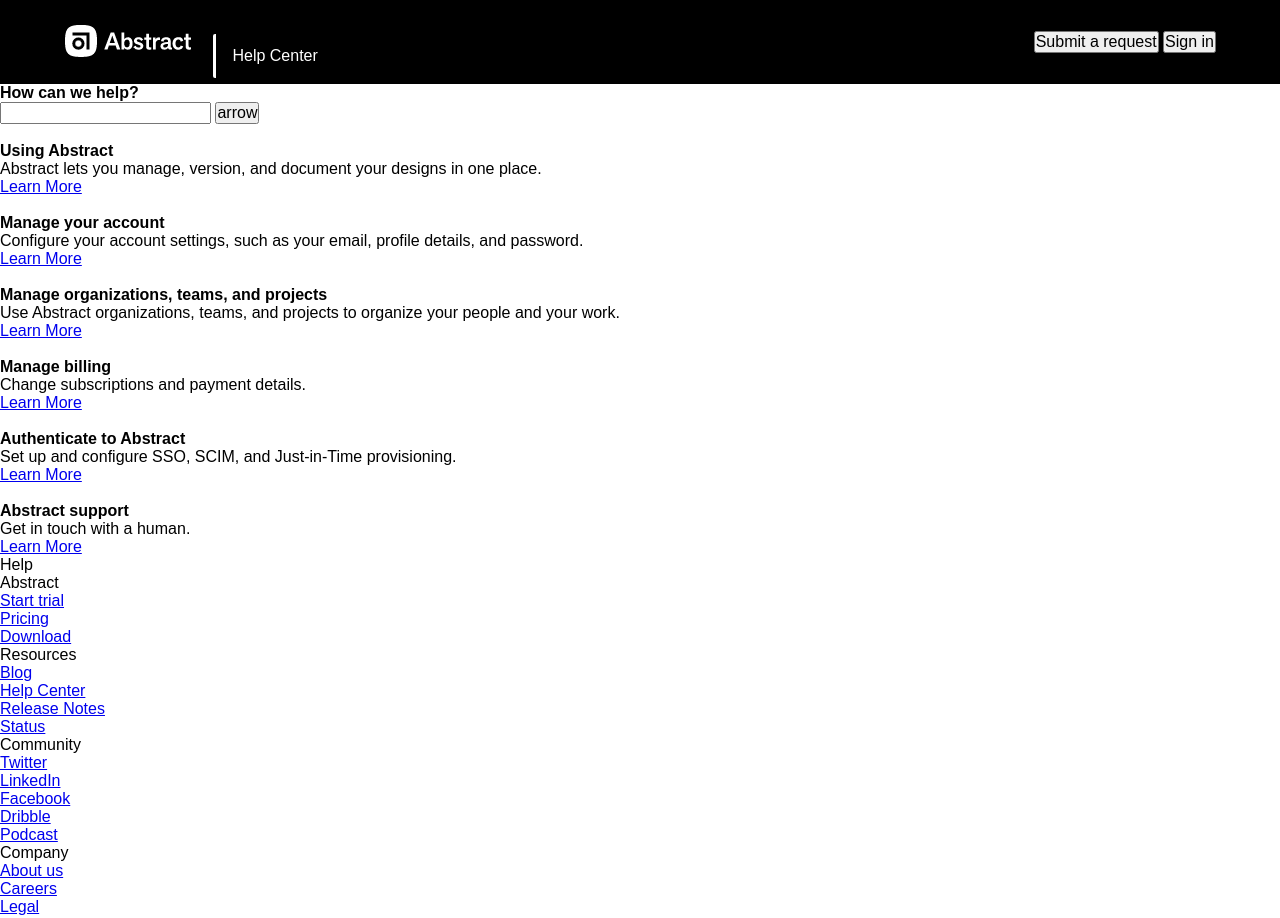
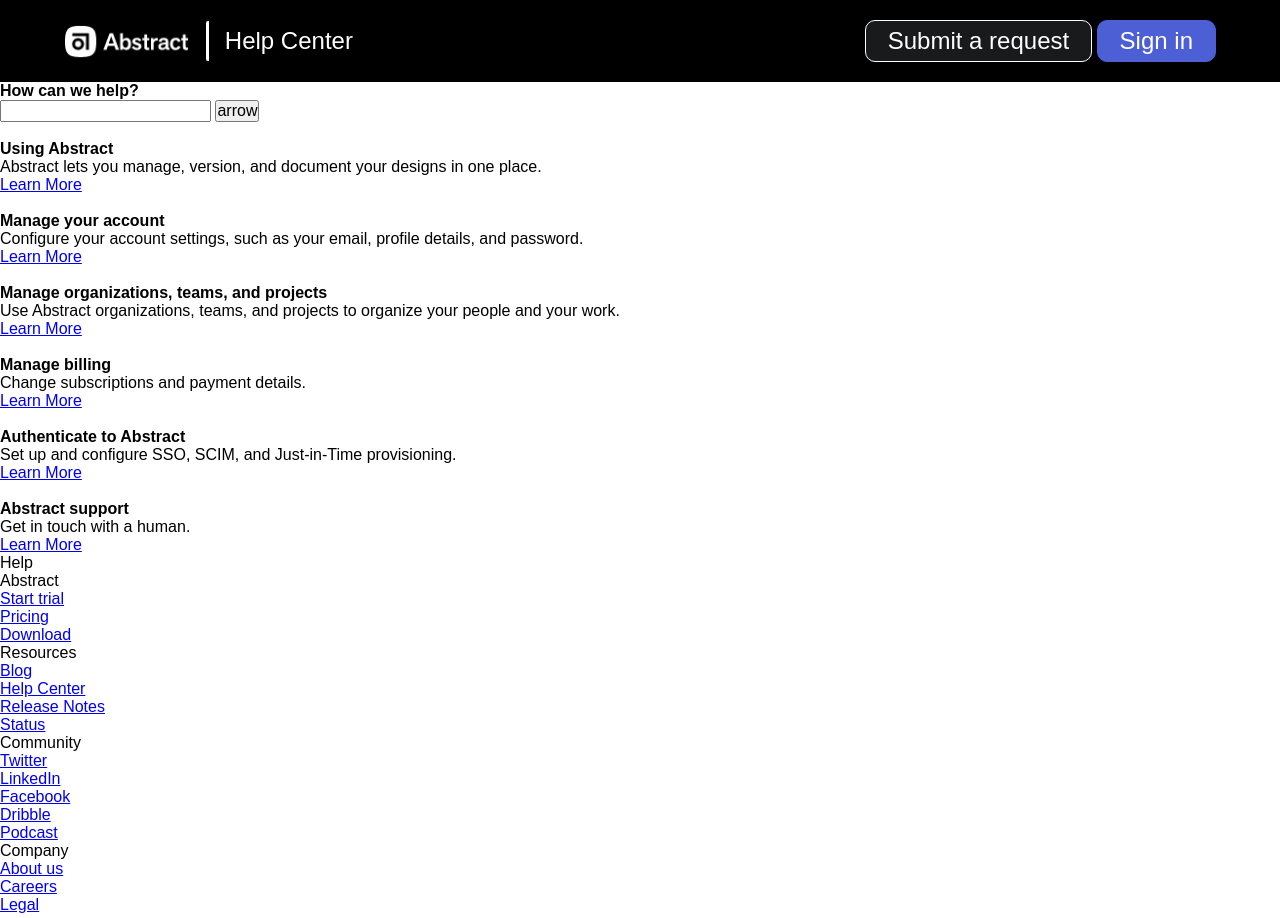
Before and after one commit to pabloskyDev/01-abstract, a plain HTML site: page index.html in a window 1280 px wide. Shown: the top 918 px of the page. Drawn offline with Linux system fonts and the light colour scheme.

Commit message:
[UPD] Set header styles

```diff
--- a/assets/css/styles.css
+++ b/assets/css/styles.css
@@ -3,6 +3,7 @@
     --gray: #dadbf1;
     --black: #000000;
     --white: #ffffff;
+    --gray-black: #191a1b;
 }
 
 * {
@@ -22,14 +23,48 @@ header {
 }
 
 header .logo {
-    height: 44px;
+    display: flex;
+    height: 40px;
 }
 
-header .logo span {
+header .logo a {
     display: inline-block;
+    color: inherit;
+    text-decoration: none;
     border-left: 3px solid var(--white);
     border-radius: 2px;
+    font-size: 24px;
     padding-left: 16px;
     margin-left: 16px;
-    line-height: 44px;
+    line-height: 40px;
 }
+
+header .logo a:hover {
+    text-decoration: underline;
+}
+
+header nav .btn {
+    padding: 6px 22px;
+    font-size: 24px;
+    border-radius: 10px;
+    color: var(--white);
+    cursor: pointer;
+}
+
+header nav button:nth-child(1) {
+    background: var(--gray-black);
+    border: 1px solid var(--white);
+}
+header nav button:nth-child(1):hover {
+    background: var(--purple-blue);
+    border: 1px solid var(--purple-blue);
+}
+
+header nav button:nth-child(2) {
+    background: var(--purple-blue);
+    border: 1px solid var(--purple-blue);
+}
+header nav button:nth-child(2):hover {
+    background: var(--gray-black);
+    border: 1px solid var(--white);
+}
--- a/index.html
+++ b/index.html
@@ -11,11 +11,11 @@
     <header>
         <div class="logo">
             <img src="./assets/img/logotype.png" alt="">
-            <span> Help Center</span>
+            <a href="#"> Help Center</a>
         </div>
         <nav>
-            <button type="button">Submit a request</button>
-            <button type="button">Sign in</button>
+            <button type="button" class="btn btn-white">Submit a request</button>
+            <button type="button" class="btn btn-blue">Sign in</button>
         </nav>
     </header>
     <div class="main-search">
```
